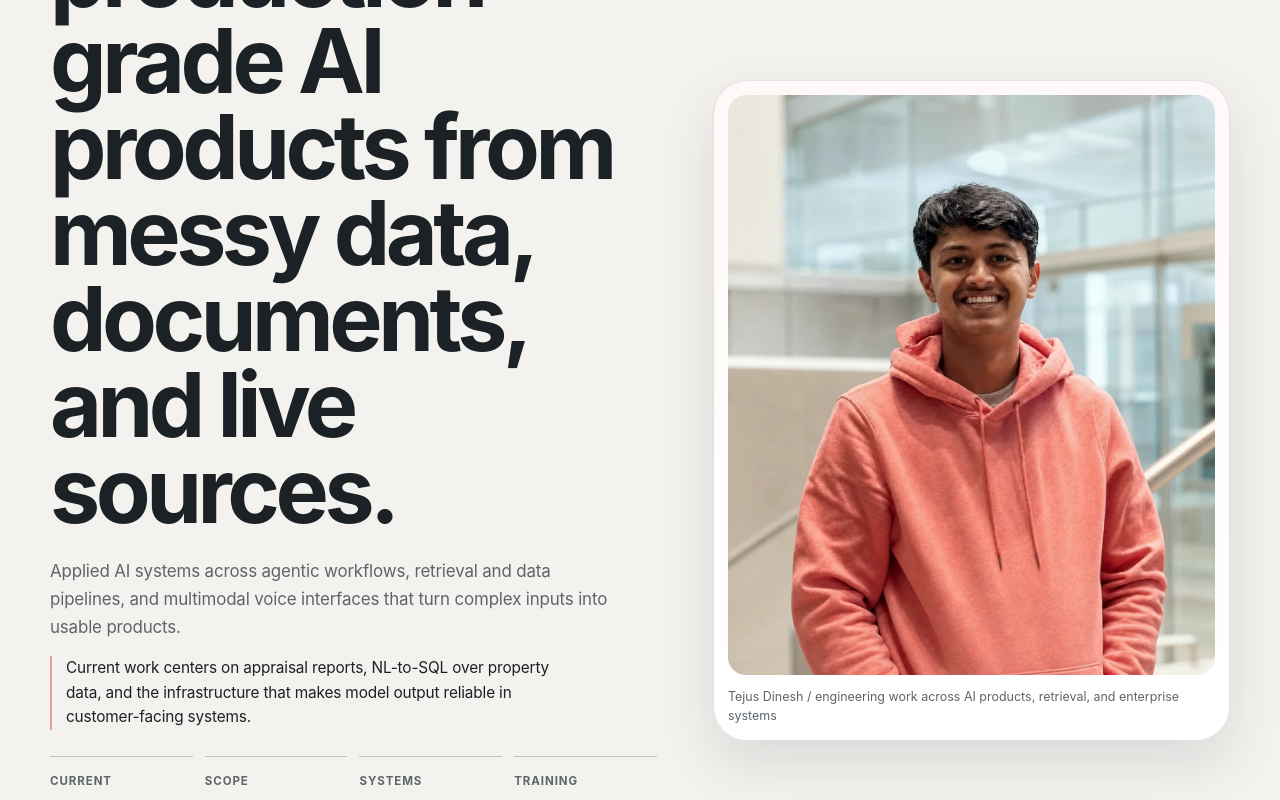
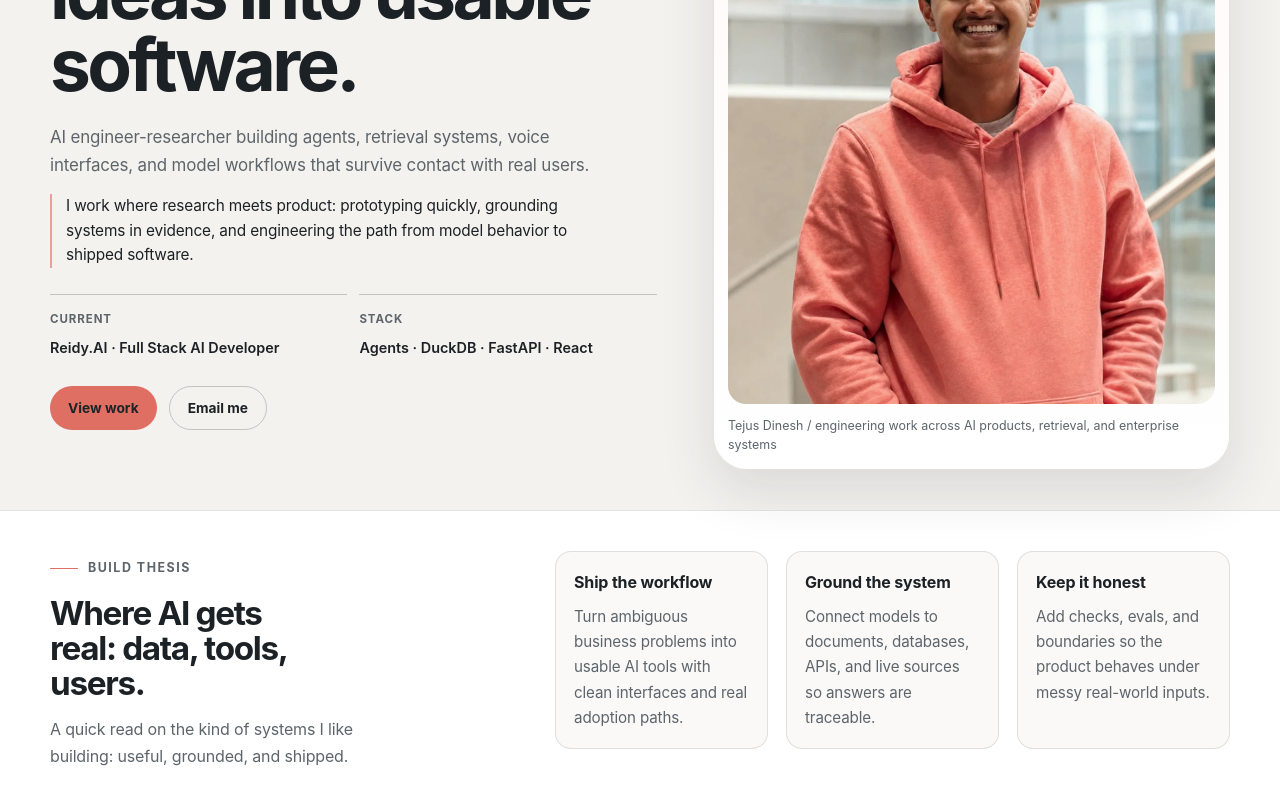
Before and after one commit to Dinesh-Tejus/website, a React (Vite) app: page / in a window 1280 px wide. Shown: the part 320-1120 px from the top of the page. Built offline with nearby package versions, Linux system fonts and the light colour scheme.

Commit message:
Refine portfolio positioning and contact

```diff
--- a/src/App.jsx
+++ b/src/App.jsx
@@ -6,9 +6,6 @@ import scoutArchitectureImage from '../images/scout-architecture.jpeg';
 
 const heroProof = [
   ['Current', 'Reidy.AI · Full Stack AI Developer'],
-  ['Scope', '70-100 page appraisal reports'],
-  ['Systems', '500-1500 page extraction pipelines'],
-  ['Training', 'Northeastern M.S. AI · 3.96/4.00 GPA'],
   ['Stack', 'Agents · DuckDB · FastAPI · React'],
 ];
 
@@ -224,16 +221,16 @@ const experiences = [
 
 const currentFocus = [
   {
-    title: 'Agent workflows that stay legible',
-    text: 'Orchestration, tools, and handoffs designed for systems that need to be debuggable, not just impressive in a demo.',
+    title: 'Ship the workflow',
+    text: 'Turn ambiguous business problems into usable AI tools with clean interfaces and real adoption paths.',
   },
   {
-    title: 'Dense-document retrieval',
-    text: 'RAG, knowledge graphs, and NL-to-SQL for corpora and datasets that are too large or structured for plain prompting.',
+    title: 'Ground the system',
+    text: 'Connect models to documents, databases, APIs, and live sources so answers are traceable.',
   },
   {
-    title: 'Model shaping with constraints',
-    text: 'Fine-tuning, evaluation, and selective knowledge removal when the model has to be controlled as tightly as the product.'
+    title: 'Keep it honest',
+    text: 'Add checks, evals, and boundaries so the product behaves under messy real-world inputs.'
   },
 ];
 
@@ -283,9 +280,17 @@ function GitHubIcon() {
   );
 }
 
+function LinkedInIcon() {
+  return (
+    <svg viewBox="0 0 24 24" aria-hidden="true" focusable="false">
+      <path d="M5.2 8.7h3.1v10.1H5.2V8.7Zm1.6-4.9a1.8 1.8 0 1 1 0 3.6 1.8 1.8 0 0 1 0-3.6Zm3.8 4.9h3v1.4h.04c.42-.8 1.45-1.65 3-1.65 3.2 0 3.8 2.1 3.8 4.85v5.5h-3.1v-4.9c0-1.17-.02-2.67-1.63-2.67-1.63 0-1.88 1.27-1.88 2.58v4.99h-3.1V8.7Z" fill="currentColor" />
+    </svg>
+  );
+}
+
 function Header({ dark, onThemeToggle }) {
   const [open, setOpen] = useState(false);
-  const links = [['#work', 'Work'], ['#experience', 'Experience'], ['#proof', 'Proof'], ['#focus', 'Current focus'], ['#about', 'About'], ['#contact', 'Contact']];
+  const links = [['#work', 'Work'], ['#experience', 'Experience'], ['#proof', 'Proof'], ['#focus', 'Build thesis'], ['#contact', 'Contact']];
 
   useEffect(() => {
     if (!open) return undefined;
@@ -311,6 +316,9 @@ function Header({ dark, onThemeToggle }) {
         <div className="header-actions">
           <a className="icon-control github-control" href="https://github.com/Dinesh-Tejus" target="_blank" rel="noreferrer" aria-label="Tejus Dinesh on GitHub" title="GitHub">
             <GitHubIcon />
+          </a>
+          <a className="icon-control github-control" href="https://www.linkedin.com/in/tejus-dinesh/" target="_blank" rel="noreferrer" aria-label="Tejus Dinesh on LinkedIn" title="LinkedIn">
+            <LinkedInIcon />
           </a>
           <button className="icon-control theme-control" type="button" onClick={onThemeToggle} title={dark ? 'Switch to light mode' : 'Switch to dark mode'} aria-label={dark ? 'Switch to light mode' : 'Switch to dark mode'}>
             <ThemeIcon dark={dark} />
@@ -528,9 +536,9 @@ export default function App() {
         <section className="hero page-width">
           <div className="hero-copy">
             <p className="hero-role">Full Stack AI Developer · Reidy.AI</p>
-            <h1>I build production-grade AI products from messy data, documents, and live sources.</h1>
-            <p className="hero-intro">Applied AI systems across agentic workflows, retrieval and data pipelines, and multimodal voice interfaces that turn complex inputs into usable products.</p>
-            <p className="hero-note">Current work centers on appraisal reports, NL-to-SQL over property data, and the infrastructure that makes model output reliable in customer-facing systems.</p>
+            <h1>Turning frontier AI ideas into usable software.</h1>
+            <p className="hero-intro">AI engineer-researcher building agents, retrieval systems, voice interfaces, and model workflows that survive contact with real users.</p>
+            <p className="hero-note">I work where research meets product: prototyping quickly, grounding systems in evidence, and engineering the path from model behavior to shipped software.</p>
             <ul className="hero-proof" aria-label="Proof points">
               {heroProof.map(([label, value]) => (
                 <li key={label}>
@@ -553,9 +561,9 @@ export default function App() {
         <section className="focus-band" id="focus">
           <div className="page-width focus-layout" data-reveal>
             <div className="section-heading section-heading--compact">
-              <p className="eyebrow">Current focus</p>
-              <h2>What I’m focused on now is the seam where models meet data, tools, and operators.</h2>
-              <p>I’m optimizing for systems that are practical, inspectable, and hard to confuse with a demo.</p>
+              <p className="eyebrow">Build thesis</p>
+              <h2>Where AI gets real: data, tools, users.</h2>
+              <p>A quick read on the kind of systems I like building: useful, grounded, and shipped.</p>
             </div>
             <div className="focus-grid">
               {currentFocus.map((item) => (
@@ -564,10 +572,6 @@ export default function App() {
                   <p>{item.text}</p>
                 </article>
               ))}
-              <article className="focus-cta">
-                <p className="contact-label">Now</p>
-                <p>Working on agentic workflows, dense-document retrieval, model adaptation, and the evaluation discipline that keeps those systems honest.</p>
-              </article>
             </div>
           </div>
         </section>
@@ -616,40 +620,25 @@ export default function App() {
           </div>
         </section>
 
-        <section className="about page-width" id="about" data-reveal>
-          <div className="section-heading section-heading--compact">
-            <p className="eyebrow">Background</p>
-            <h2>Graduate AI study, enterprise software, and applied systems work.</h2>
-          </div>
-          <div className="about-grid">
-            <p>I completed an M.S. in Artificial Intelligence at Northeastern University with a 3.96/4.00 GPA, after engineering work at Autodesk and applied AI roles at C10 Labs and Reidy.AI.</p>
-            <p>The throughline across that path is simple: build useful systems, keep the interface clear, and measure the part that matters.</p>
-            <div className="about-points" aria-label="Selected skills">
-              {skills.map((skill) => <span key={skill}>{skill}</span>)}
-            </div>
-          </div>
-        </section>
-
         <section className="contact page-width" id="contact" data-reveal>
           <div className="section-heading section-heading--compact">
             <p className="eyebrow">Contact</p>
-            <h2>If the work is serious, email is the right next step.</h2>
-            <p>For roles, partnerships, or product work that needs implementation depth, reach out directly.</p>
+            <h2>Let’s build something useful.</h2>
+            <p>Best for AI engineering roles, product builds, and collaborations where shipping matters.</p>
           </div>
           <div className="contact-layout">
             <div className="contact-panel contact-panel--feature">
               <p className="contact-label">Fastest route</p>
-              <h3>Email</h3>
-              <p className="contact-copy">Best for hiring conversations, collaborations, and AI product work that needs a builder who can move from model choice to production delivery.</p>
+              <h3>Email me</h3>
+              <p className="contact-copy">Hiring, consulting, applied AI builds, or serious collaborations — send the context and I’ll respond directly.</p>
               <a className="primary-action" href="mailto:dtejus03@gmail.com">dtejus03@gmail.com</a>
               <a className="secondary-action" href="tel:+185****7354">Call or text 857-654-7354</a>
             </div>
             <div className="contact-panel">
-              <p className="contact-label">Elsewhere</p>
+              <p className="contact-label">Profiles</p>
               <div className="contact-links" aria-label="Contact links">
                 <a href="https://www.linkedin.com/in/tejus-dinesh/" target="_blank" rel="noreferrer">LinkedIn</a>
                 <a href="https://github.com/Dinesh-Tejus" target="_blank" rel="noreferrer">GitHub</a>
-                <span>Tejus Dinesh</span>
               </div>
             </div>
           </div>
--- a/src/styles.css
+++ b/src/styles.css
@@ -323,10 +323,10 @@ p {
 
 h1 {
   margin: 0;
-  font-size: clamp(3rem, 7vw, 5.75rem);
-  line-height: 0.96;
+  font-size: clamp(2.7rem, 5.7vw, 4.85rem);
+  line-height: 0.98;
   letter-spacing: -0.05em;
-  max-width: 11ch;
+  max-width: 13ch;
 }
 
 h1 span {
@@ -354,7 +354,7 @@ h1 span {
 
 .hero-proof {
   display: grid;
-  grid-template-columns: repeat(4, minmax(0, 1fr));
+  grid-template-columns: repeat(2, minmax(0, 1fr));
   gap: 12px;
   margin: 26px 0 0;
   padding: 0;
@@ -482,10 +482,10 @@ h1 span {
 .experience-layout {
   display: grid;
   grid-template-columns: 0.82fr 1.18fr;
-  gap: 48px;
+  gap: 36px;
   align-items: start;
-  padding-top: 52px;
-  padding-bottom: 52px;
+  padding-top: 40px;
+  padding-bottom: 40px;
 }
 
 .section-heading {
@@ -512,6 +512,15 @@ h1 span {
   line-height: 1.65;
 }
 
+.focus-band .section-heading h2 {
+  font-size: clamp(1.75rem, 2.6vw, 2.45rem);
+  max-width: 12ch;
+}
+
+.focus-band .section-heading p:not(.eyebrow) {
+  max-width: 36ch;
+}
+
 .focus-grid {
   display: grid;
   grid-template-columns: repeat(3, minmax(0, 1fr));
@@ -520,7 +529,7 @@ h1 span {
 
 .focus-card,
 .focus-cta {
-  padding: 22px;
+  padding: 18px;
   border: 1px solid var(--line);
   border-radius: var(--radius);
   background: color-mix(in srgb, var(--canvas) 44%, var(--surface));
@@ -1085,26 +1094,26 @@ h1 span {
 }
 
 .contact {
-  padding-top: 72px;
+  padding-top: 56px;
 }
 
 .contact-layout {
   display: grid;
-  grid-template-columns: minmax(0, 1fr) minmax(300px, 0.85fr);
-  gap: 24px;
+  grid-template-columns: minmax(0, 1fr) minmax(260px, 0.65fr);
+  gap: 16px;
   align-items: stretch;
-  margin-top: 28px;
+  margin-top: 22px;
 }
 
 .contact-panel {
   display: flex;
   flex-direction: column;
-  gap: 14px;
-  padding: 28px;
+  gap: 12px;
+  padding: 24px;
   border: 1px solid var(--line);
-  border-radius: calc(var(--radius) + 14px);
+  border-radius: calc(var(--radius) + 8px);
   background: linear-gradient(180deg, color-mix(in srgb, var(--surface) 90%, var(--accent-soft)) 0%, var(--surface) 100%);
-  box-shadow: 0 18px 40px var(--shadow);
+  box-shadow: 0 12px 28px var(--shadow);
 }
 
 .contact-panel h3 {
@@ -1124,7 +1133,7 @@ h1 span {
 .contact-copy {
   margin: 0;
   color: var(--muted);
-  line-height: 1.7;
+  line-height: 1.55;
 }
 
 .contact-panel .primary-action,
@@ -1134,8 +1143,8 @@ h1 span {
 
 .contact-links {
   display: flex;
-  flex-direction: column;
-  gap: 14px;
+  flex-wrap: wrap;
+  gap: 10px;
 }
 
 .contact-links a,
@@ -1144,9 +1153,15 @@ h1 span {
 }
 
 .contact-links a {
+  display: inline-flex;
+  align-items: center;
+  min-height: 40px;
+  padding: 0 14px;
+  border: 1px solid var(--line);
+  border-radius: 999px;
   color: var(--ink);
-  text-decoration: underline;
-  text-decoration-color: color-mix(in srgb, var(--accent) 72%, transparent);
+  text-decoration: none;
+  background: color-mix(in srgb, var(--canvas) 58%, var(--surface));
 }
 
 .contact-links a:hover {
```
